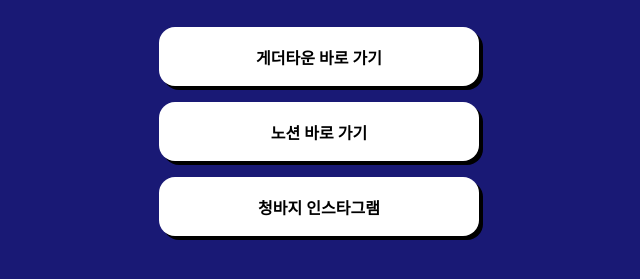
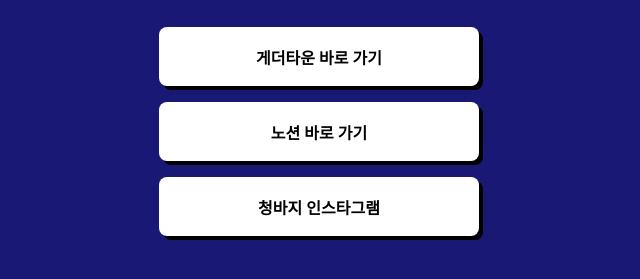
Before and after one commit to min0312/bluejeans, a plain HTML site: page index.html in a window 1280 px wide. Shown: the part 249-528 px from the top of the page, 321-961 px from the left. Drawn offline with Linux system fonts and the light colour scheme; a web font is replaced by a local one.

Commit message:
Update index.html

```diff
--- a/index.html
+++ b/index.html
@@ -54,7 +54,7 @@
         .wrap > a {
             width: 320px;
             height: 59px;
-            border-radius: 16px;
+            border-radius: 8px;
             background-color: white;
             margin-bottom: 16px;
             font-size: 16px;
```
